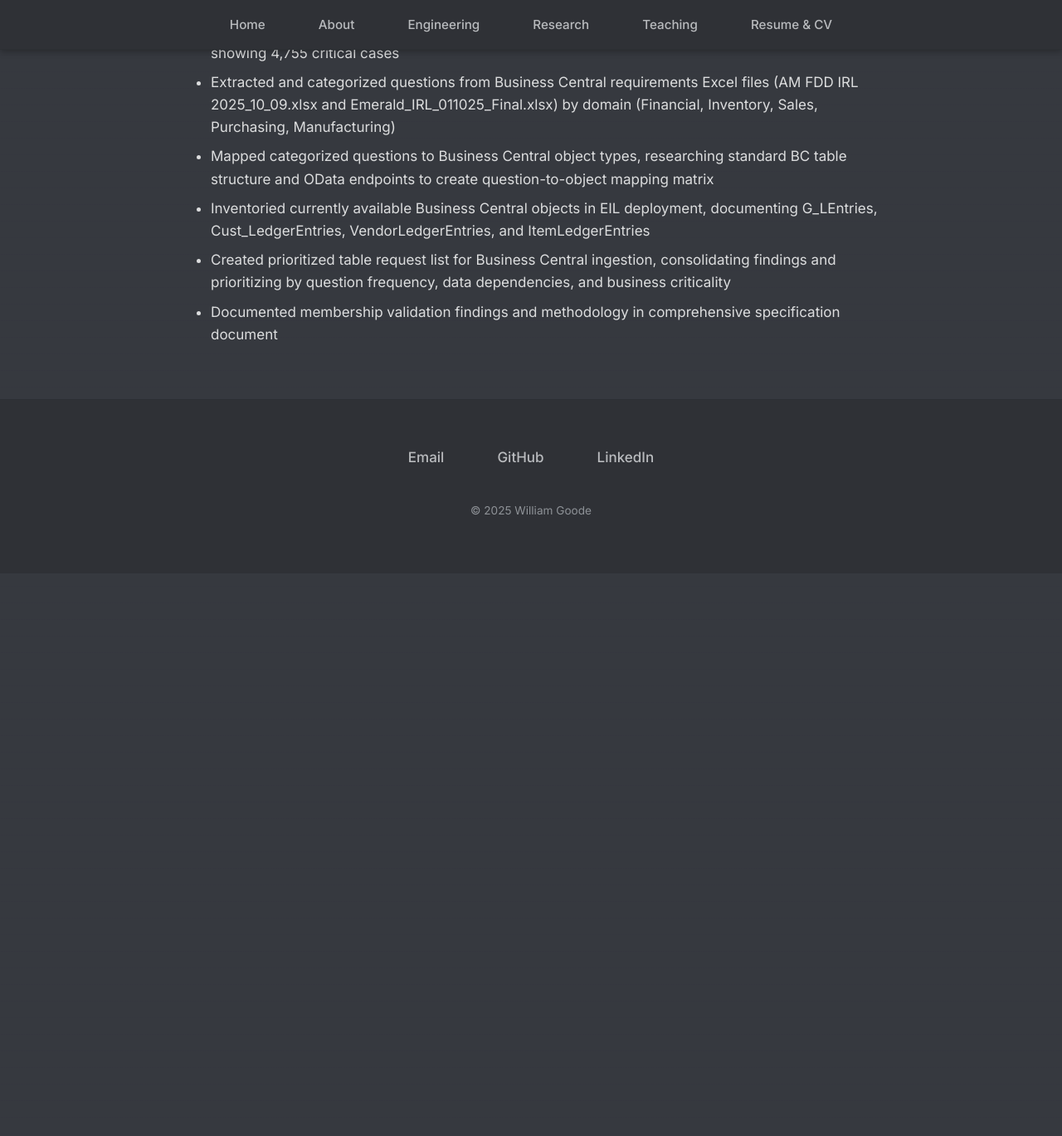
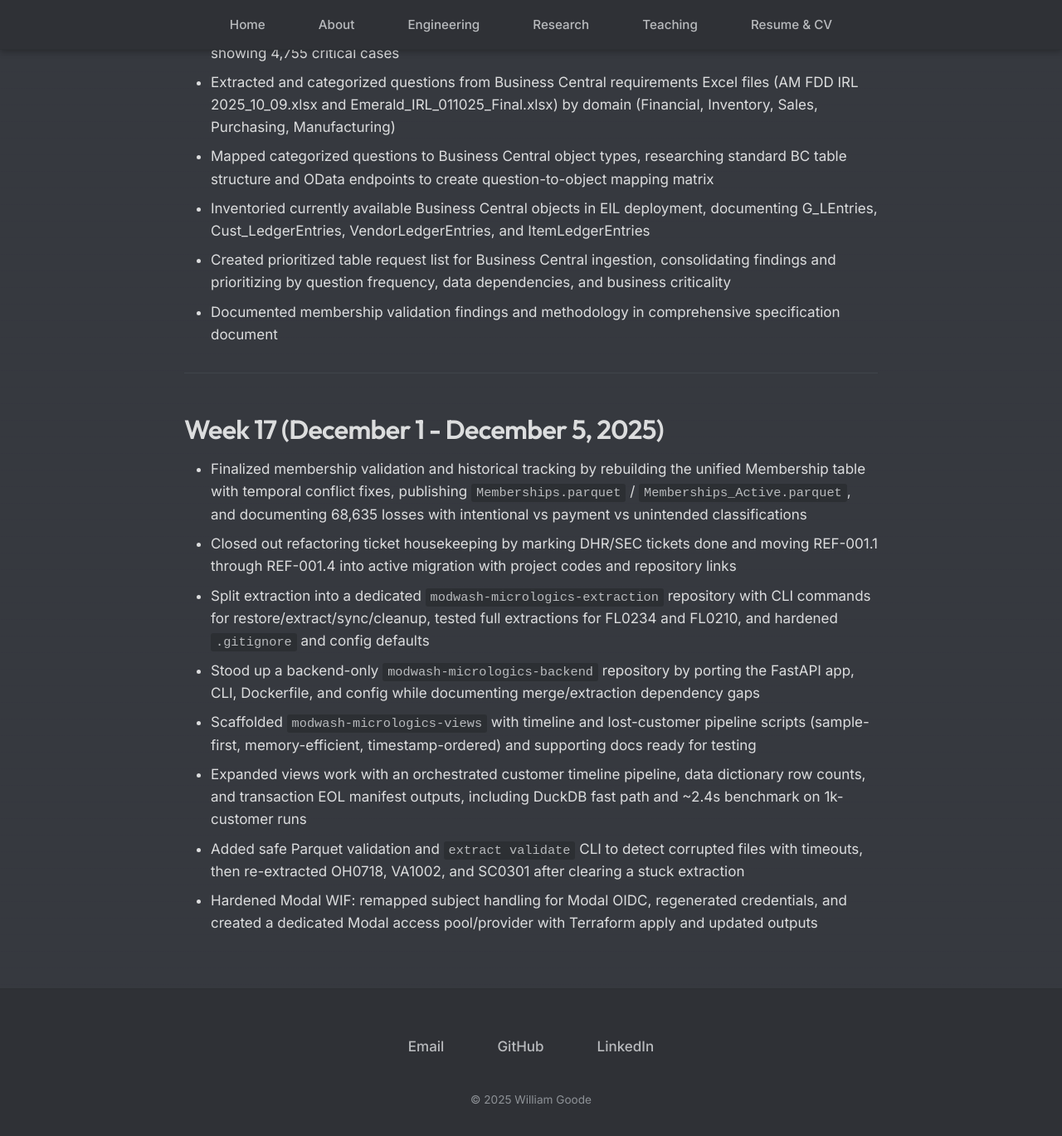
Before and after one commit to william-goode/william-goode.github.io, a Jekyll site: the page built from journal/20250811-current.md, in a window 1280 px wide and 1400 px high, scrolled down 9073 px. Shown: the top 1369 px of the window at 83% size. Built offline with Jekyll 4.4.1, drawn with Linux system fonts in a browser that asks for light colours; our own code applies the rules of GitHub Pages for plain Markdown files; before the commit the page ends 9764 px from its top, so only the background shows below that.

Commit message:
Update journal and resume highlights

```diff
--- a/_data/resume.yml
+++ b/_data/resume.yml
@@ -1 +1 @@
-last_updated: November 26, 2025
+last_updated: December 01, 2025
--- a/journal/20250811-current.md
+++ b/journal/20250811-current.md
@@ -218,3 +218,16 @@
 * Inventoried currently available Business Central objects in EIL deployment, documenting G_LEntries, Cust_LedgerEntries, VendorLedgerEntries, and ItemLedgerEntries
 * Created prioritized table request list for Business Central ingestion, consolidating findings and prioritizing by question frequency, data dependencies, and business criticality
 * Documented membership validation findings and methodology in comprehensive specification document
+
+---
+
+## Week 17 (December 1 - December 5, 2025)
+
+* Finalized membership validation and historical tracking by rebuilding the unified Membership table with temporal conflict fixes, publishing `Memberships.parquet` / `Memberships_Active.parquet`, and documenting 68,635 losses with intentional vs payment vs unintended classifications
+* Closed out refactoring ticket housekeeping by marking DHR/SEC tickets done and moving REF-001.1 through REF-001.4 into active migration with project codes and repository links
+* Split extraction into a dedicated `modwash-micrologics-extraction` repository with CLI commands for restore/extract/sync/cleanup, tested full extractions for FL0234 and FL0210, and hardened `.gitignore` and config defaults
+* Stood up a backend-only `modwash-micrologics-backend` repository by porting the FastAPI app, CLI, Dockerfile, and config while documenting merge/extraction dependency gaps
+* Scaffolded `modwash-micrologics-views` with timeline and lost-customer pipeline scripts (sample-first, memory-efficient, timestamp-ordered) and supporting docs ready for testing
+* Expanded views work with an orchestrated customer timeline pipeline, data dictionary row counts, and transaction EOL manifest outputs, including DuckDB fast path and ~2.4s benchmark on 1k-customer runs
+* Added safe Parquet validation and `extract validate` CLI to detect corrupted files with timeouts, then re-extracted OH0718, VA1002, and SC0301 after clearing a stuck extraction
+* Hardened Modal WIF: remapped subject handling for Modal OIDC, regenerated credentials, and created a dedicated Modal access pool/provider with Terraform apply and updated outputs
```
Also changed, not shown: _data/cv.yml (+8 -12 lines), docs/meta/AGENT_JOURNAL_UPDATE.md (added, +41 -0 lines).
